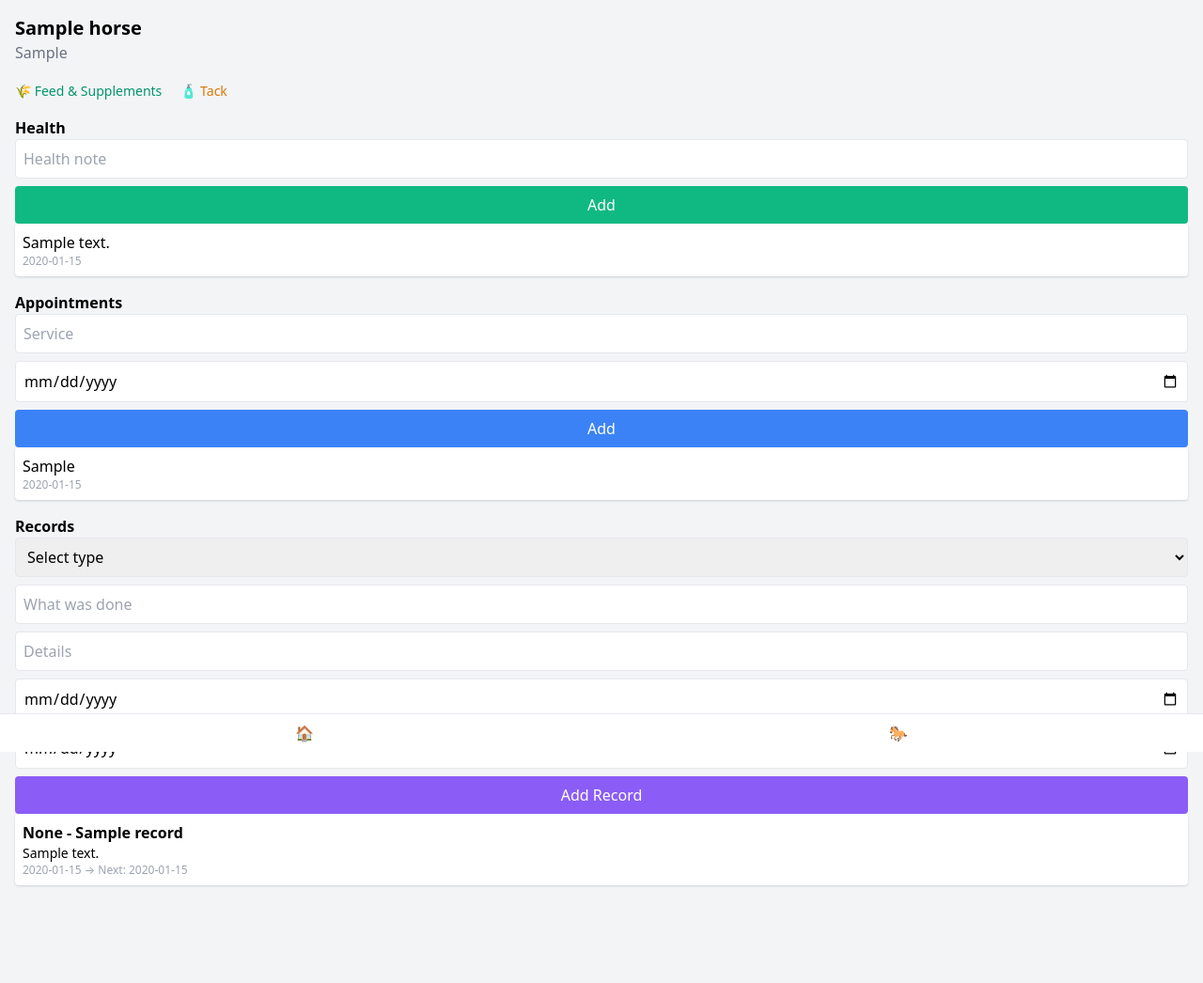
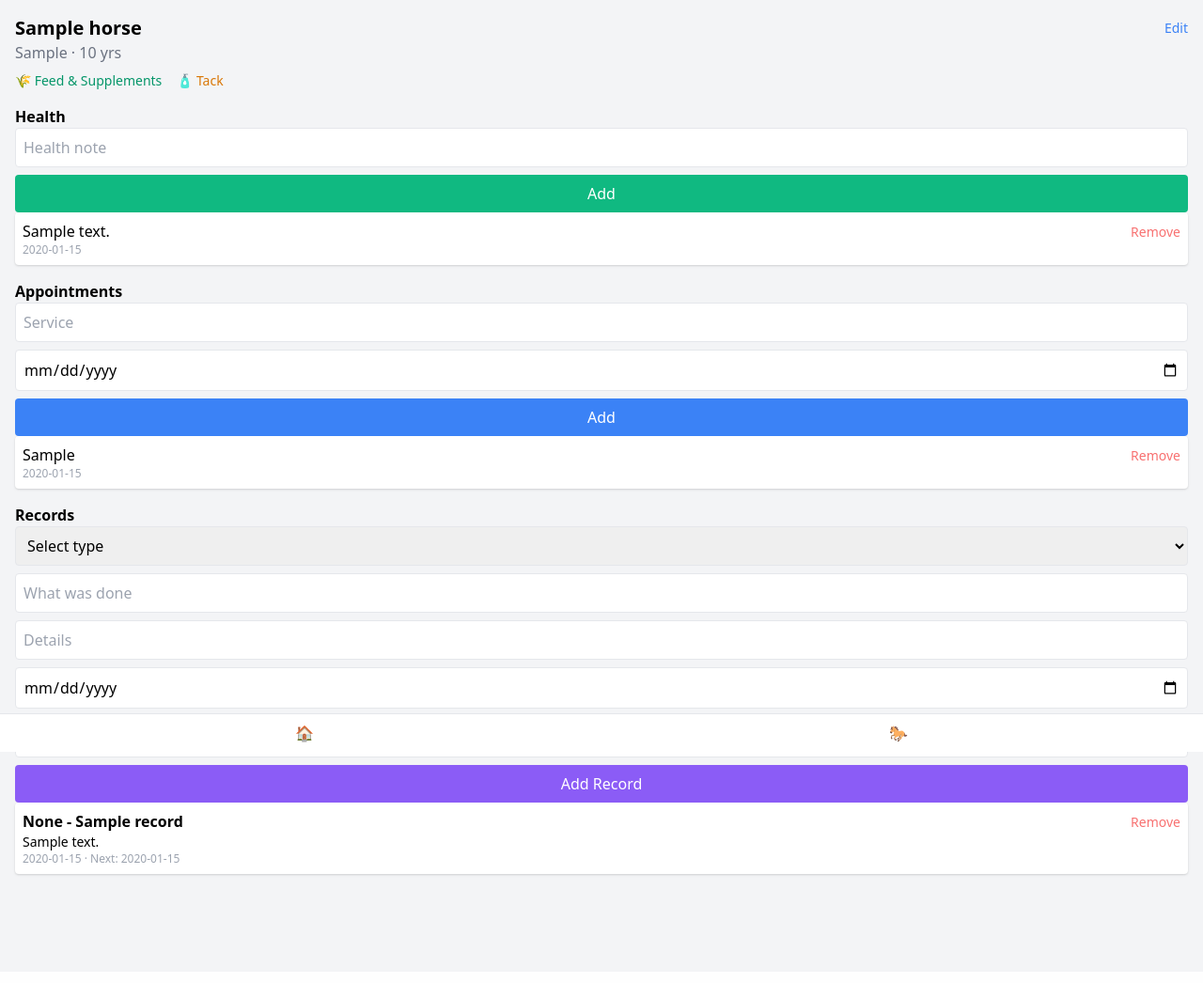
Before and after one commit to imajica-prog/barn-app, a Flask app: page /horse/1 in a window 1280 px wide. Shown: the whole page at 94% size. After the commit the page ends 933 px from the top, so only its background shows below. Run offline with Flask 3, Linux system fonts and the light colour scheme; a user stored in the database is signed in; tables that the repository leaves empty hold one stand-in row (values such as "Sample post").

Commit message:
Update horse_detail.html

```diff
--- a/barn_app/templates/horse_detail.html
+++ b/barn_app/templates/horse_detail.html
@@ -1,9 +1,15 @@
 {% extends "base.html" %}
 {% block content %}
+<div class="flex justify-between items-center">
   <h1 class="text-xl font-bold">{{ horse.name }}</h1>
-<div class="text-gray-500 mb-4">{{ horse.breed or '' }}</div>
+  <a href="/edit_horse/{{ horse.id }}" class="text-blue-500 text-sm">Edit</a>
+</div>
+<div class="text-gray-500 mb-2">{{ horse.breed or '' }}{% if horse.age %} · {{ horse.age }} yrs{% endif %}</div>
+<div class="flex gap-4 mb-4">
   <a href="/feed/{{ horse.id }}" class="text-green-600 text-sm font-medium">🌾 Feed & Supplements</a>
-<a href="/tack/{{ horse.id }}" class="text-yellow-600 text-sm font-medium ml-4">🧴 Tack</a>
+  <a href="/tack/{{ horse.id }}" class="text-yellow-600 text-sm font-medium">🧴 Tack</a>
+</div>
+
 <h2 class="mt-4 font-semibold">Health</h2>
 <form method="POST" action="/add_health/{{ horse.id }}">
   <input name="note" class="border p-2 w-full mb-2 rounded" placeholder="Health note">
@@ -11,14 +17,20 @@
 </form>
 {% if health %}
   {% for h in health %}
-  <div class="bg-white p-2 rounded shadow mb-2">
+  <div class="bg-white p-2 rounded shadow mb-2 flex justify-between items-start">
+    <div>
       <div>{{ h.note }}</div>
       <div class="text-xs text-gray-400">{{ h.date.strftime('%Y-%m-%d') }}</div>
+    </div>
+    <form method="POST" action="/delete_health/{{ h.id }}">
+      <button class="text-red-400 text-sm ml-4">Remove</button>
+    </form>
   </div>
   {% endfor %}
 {% else %}
   <div class="bg-white p-2 rounded shadow mb-2 text-gray-500">No health notes yet.</div>
 {% endif %}
+
 <h2 class="mt-4 font-semibold">Appointments</h2>
 <form method="POST" action="/add_appointment/{{ horse.id }}">
   <input name="service" placeholder="Service" class="border p-2 w-full mb-2 rounded">
@@ -27,14 +39,20 @@
 </form>
 {% if appointments %}
   {% for a in appointments %}
-  <div class="bg-white p-2 rounded shadow mb-2">
+  <div class="bg-white p-2 rounded shadow mb-2 flex justify-between items-start">
+    <div>
       <div>{{ a.service }}</div>
       <div class="text-xs text-gray-400">{{ a.date.strftime('%Y-%m-%d') }}</div>
+    </div>
+    <form method="POST" action="/delete_appointment/{{ a.id }}">
+      <button class="text-red-400 text-sm ml-4">Remove</button>
+    </form>
   </div>
   {% endfor %}
 {% else %}
   <div class="bg-white p-2 rounded shadow mb-2 text-gray-500">No appointments yet.</div>
 {% endif %}
+
 <h2 class="mt-4 font-semibold">Records</h2>
 <form method="POST" action="/add_record/{{ horse.id }}">
   <select name="type" class="border p-2 w-full mb-2 rounded">
@@ -59,15 +77,18 @@
 </form>
 {% if records %}
   {% for r in records %}
-  <div class="bg-white p-2 rounded shadow mb-2">
+  <div class="bg-white p-2 rounded shadow mb-2 flex justify-between items-start">
+    <div>
       <div class="font-semibold">{{ r.type }} - {{ r.title }}</div>
       <div class="text-sm">{{ r.details }}</div>
       <div class="text-xs text-gray-400">
         {{ r.date.strftime('%Y-%m-%d') }}
-      {% if r.next_due %}
-        → Next: {{ r.next_due.strftime('%Y-%m-%d') }}
-      {% endif %}
+        {% if r.next_due %}· Next: {{ r.next_due.strftime('%Y-%m-%d') }}{% endif %}
       </div>
+    </div>
+    <form method="POST" action="/delete_record/{{ r.id }}">
+      <button class="text-red-400 text-sm ml-4">Remove</button>
+    </form>
   </div>
   {% endfor %}
 {% else %}
```
Lines whose indentation alone changed are shown as unchanged.
